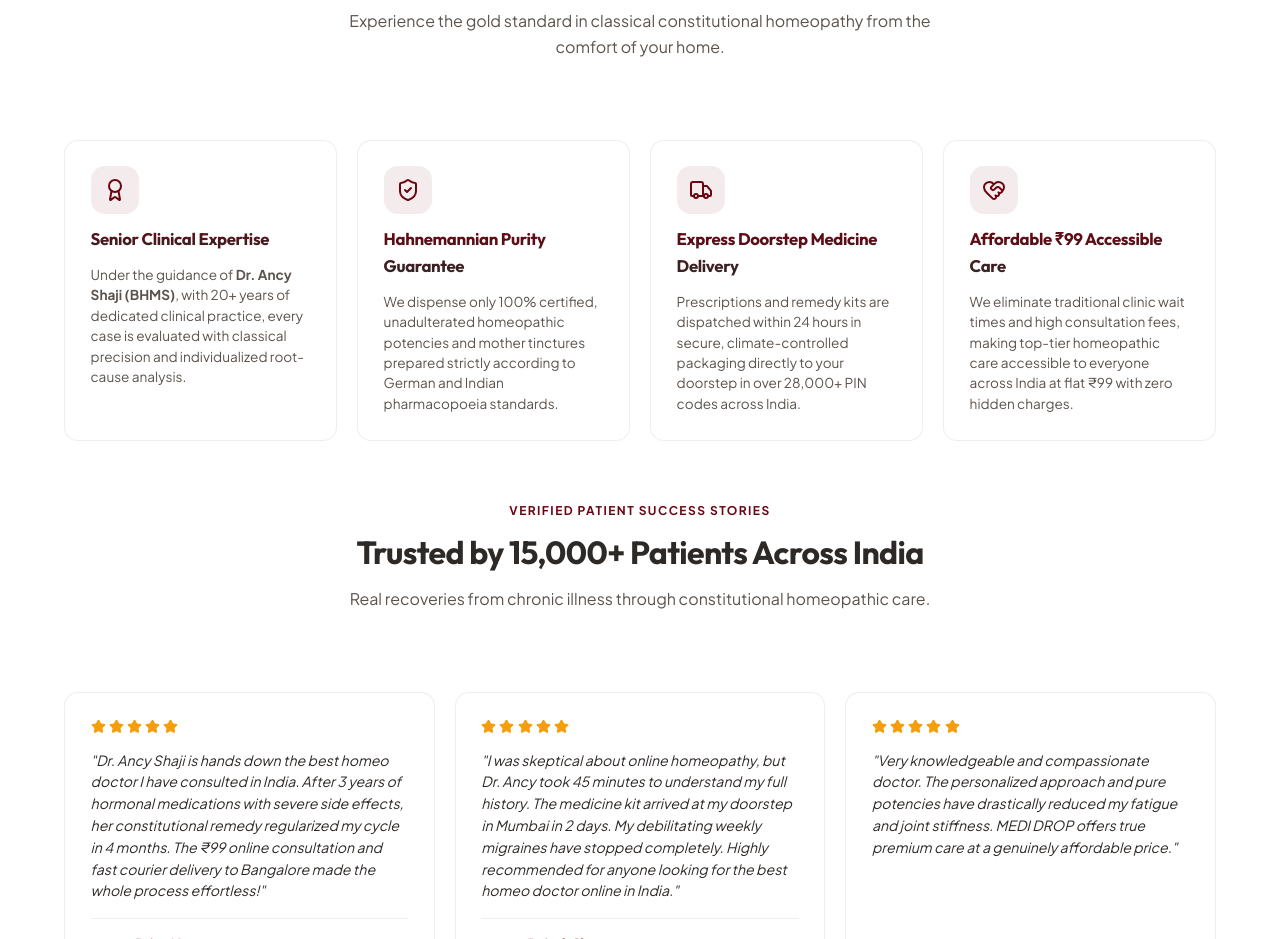
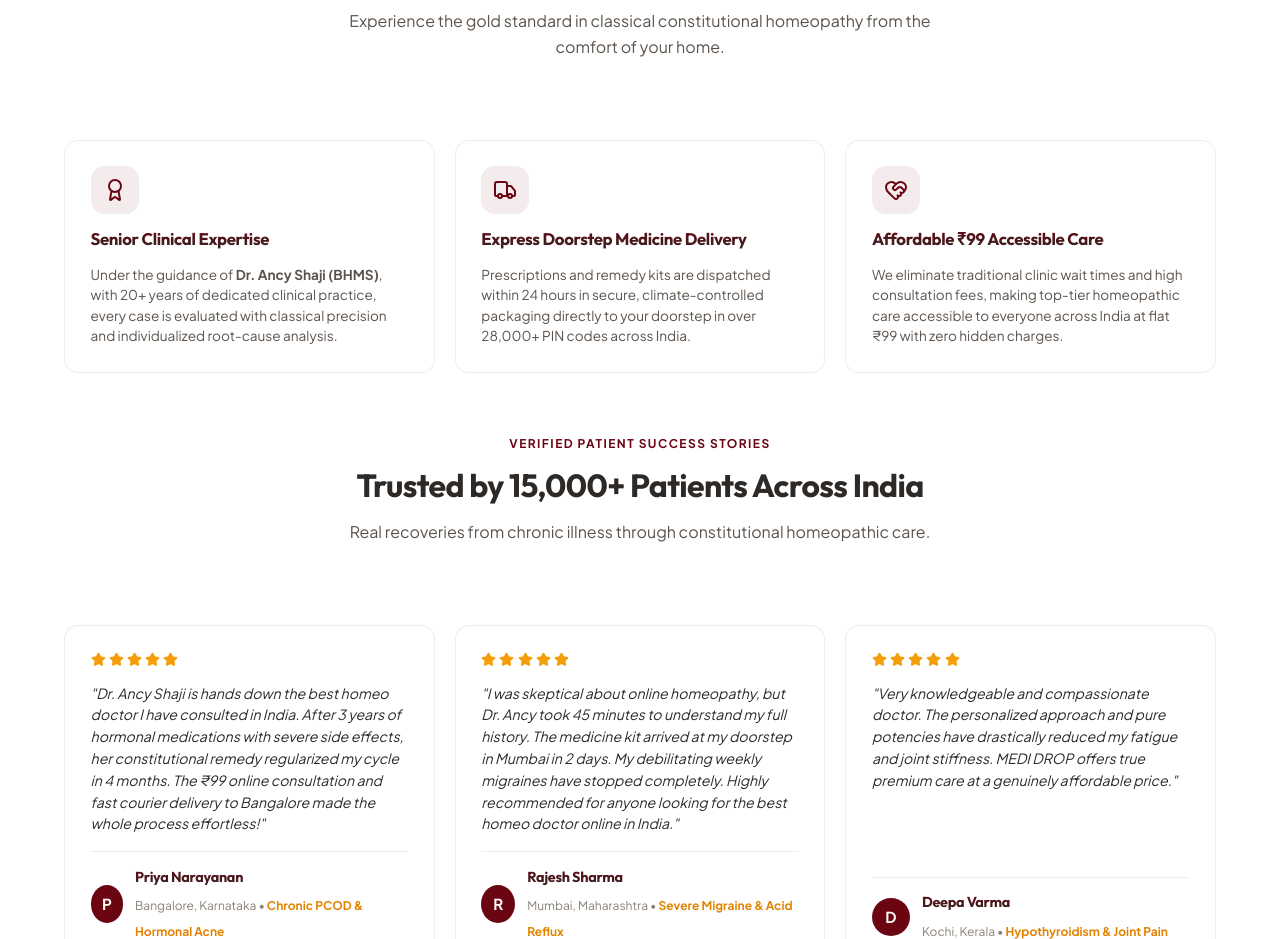
Before and after one commit to ebinl/medidrop, a React (Vite) app: page / in a window 1280 px wide. Shown: the part 7860-8799 px from the top of the page. Built offline with nearby package versions, Linux system fonts and the light colour scheme; no server answers; the database is empty.

Commit message:
remove: Hahnemannian Purity Guarantee card from authority section

```diff
--- a/src/components/SeoAuthoritySection.jsx
+++ b/src/components/SeoAuthoritySection.jsx
@@ -251,15 +251,6 @@ export default function SeoAuthoritySection({ onConsultationClick }) {
             </p>
           </div>
 
-          <div className="glass seo-authority-card">
-            <div className="seo-auth-icon-wrap">
-              <ShieldCheck size={24} />
-            </div>
-            <h4>Hahnemannian Purity Guarantee</h4>
-            <p>
-              We dispense only 100% certified, unadulterated homeopathic potencies and mother tinctures prepared strictly according to German and Indian pharmacopoeia standards.
-            </p>
-          </div>
 
           <div className="glass seo-authority-card">
             <div className="seo-auth-icon-wrap">
```
